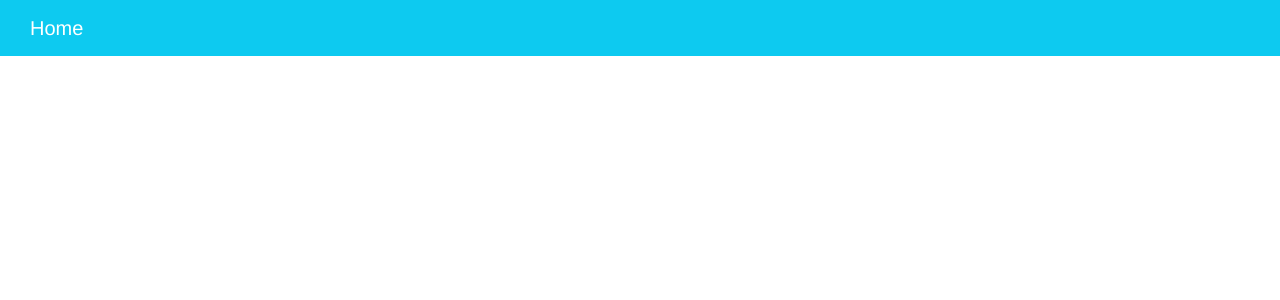
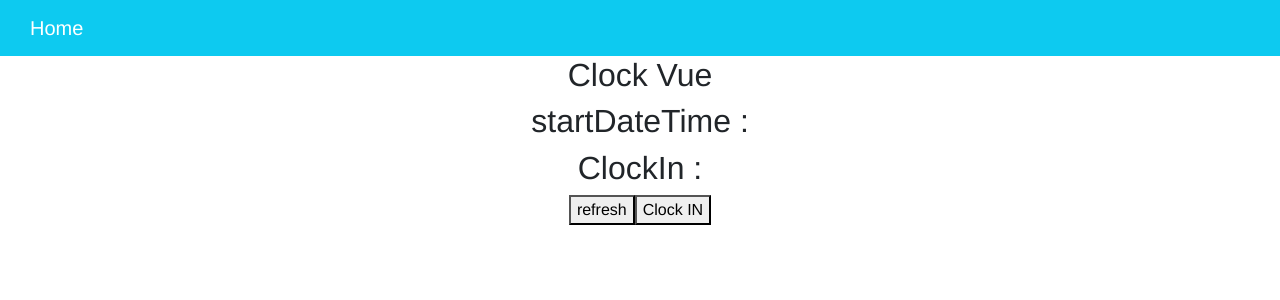
Before and after one commit to MathieuxHugo/T-POO-700-TLS-9, a Vue app in the folder vue/: page /clock in a window 1280 px wide. Shown: the top 300 px of the page. Built offline with nearby package versions, Linux system fonts and the light colour scheme; no server answers.

Commit message:
Created ClockManager

```diff
--- a/vue/package.json
+++ b/vue/package.json
@@ -17,6 +17,7 @@
     "axios": "^0.24.0",
     "bootstrap": "^5.1.3",
     "bootstrap-vue": "^2.21.2",
+    "moment": "^2.29.1",
     "portal-vue": "^2.1.7",
     "vue": "^2.5.2",
     "vue-popperjs": "^2.3.0",
--- /dev/null
+++ b/vue/src/components/ClockManager.vue
@@ -0,0 +1,71 @@
+<template>
+  <div class="">
+    <h2>Clock Vue</h2>
+    <h2>startDateTime : {{this.ClockData.time}}</h2>
+    <h2>ClockIn : {{this.ClockData.status}}</h2>
+    <button v-on:click="refresh()">refresh</button>
+    <button v-on:click="clock()">Clock {{this.ClockData.status?'OUT':'IN'}}</button>
+  </div>
+</template>
+
+<script>
+
+import axios from 'axios'
+import moment from 'moment'
+
+export default {
+  name: 'ClockManager',
+
+  created () {
+    this.refresh()
+  },
+
+  data () {
+    return {
+      ClockData: []
+    }
+  },
+
+  methods: {
+    clock() {
+        axios.post('http://localhost:4000/api/clocks/1', {
+            clocks:
+            {
+                time: moment().format(),
+                status: !this.ClockData.status
+            }
+        }).then(resp => {
+            this.ClockData=resp.data.data
+            console.log('Clocked ',this.ClockData.status?'IN':'OUT')
+        })
+    },
+    refresh () {
+      axios.get('http://localhost:4000/api/clocks/1', {
+        responseType: 'json'
+      }).then(resp => {
+        this.ClockData=resp.data.data.last()
+        console.log('Clock refreshed')
+      })
+    }
+  }
+}
+
+</script>
+
+<!-- Add "scoped" attribute to limit CSS to this component only -->
+<style scoped>
+h1, h2 {
+  font-weight: normal;
+}
+ul {
+  list-style-type: none;
+  padding: 0;
+}
+li {
+  display: inline-block;
+  margin: 0 10px;
+}
+a {
+  color: #42b983;
+}
+</style>
--- a/vue/src/components/User.vue
+++ b/vue/src/components/User.vue
@@ -30,14 +30,13 @@ export default {
 
   methods: {
     getUser (userID) {
-      axios.get('http://localhost:4000/api/users/'+userID, {
+      axios.get('http://localhost:4000/api/users/' + userID, {
         responseType: 'json'
       }).then(resp => {
         this.UserData = resp.data.data
-        console.log(this.UserData);
+        console.log(this.UserData)
       })
     },
-
     updateUser (userID,username, email) {
       axios.put('http://localhost:4000/api/users/'+userID, {
         users:
--- a/vue/src/router/index.js
+++ b/vue/src/router/index.js
@@ -12,6 +12,11 @@ const routes = [
     component: () => import('../components/User.vue')
   },
   {
+    path: '/clock',
+    name: 'ClockManager',
+    component: () => import('../components/ClockManager.vue')
+  },
+  {
     path: '/helloworld',
     name: 'HelloWorld',
     component: () => import('../components/HelloWorld.vue')
```
Also changed, not shown: 1 other file (tests, documents, lock files or other folders).
